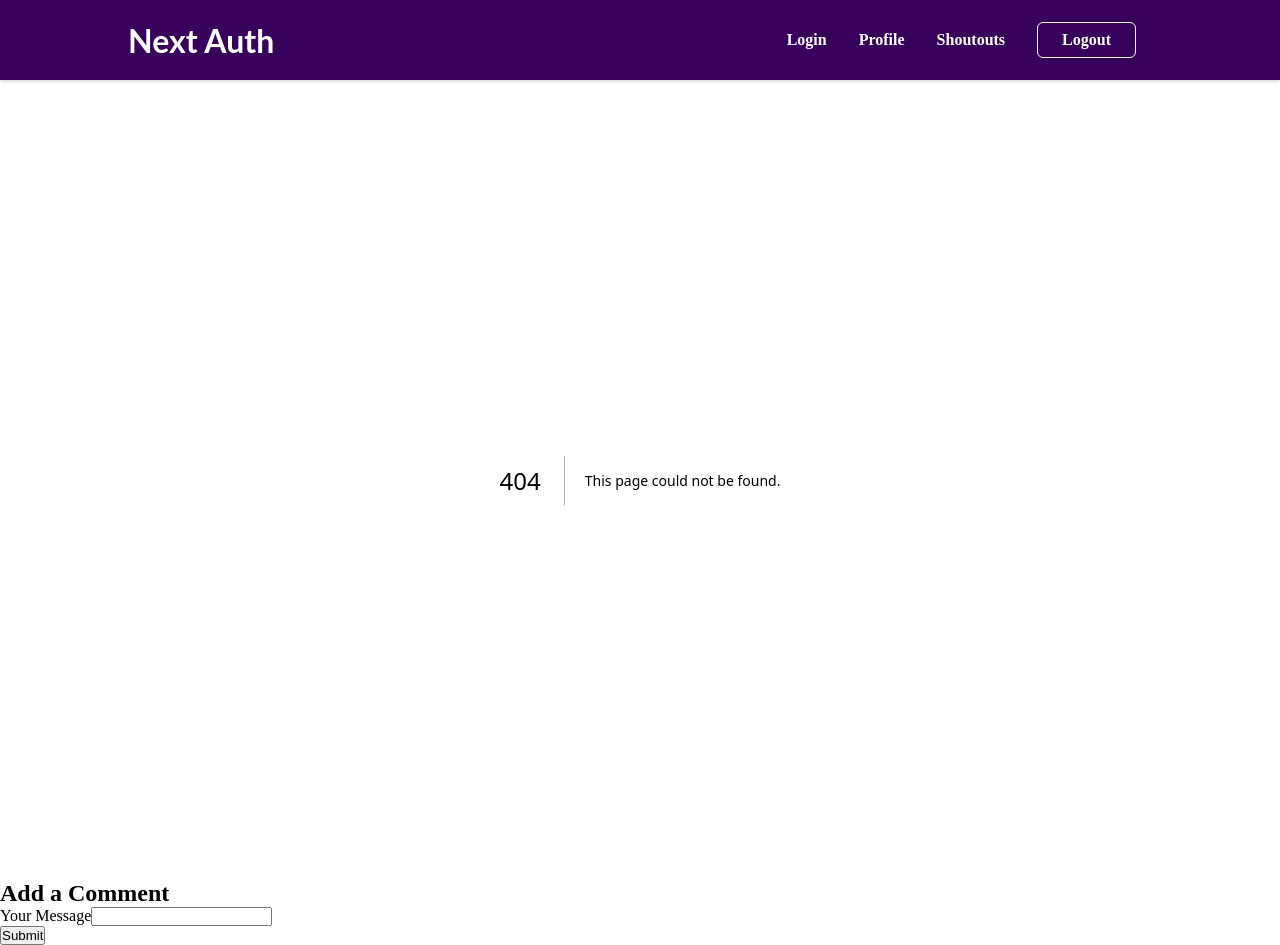
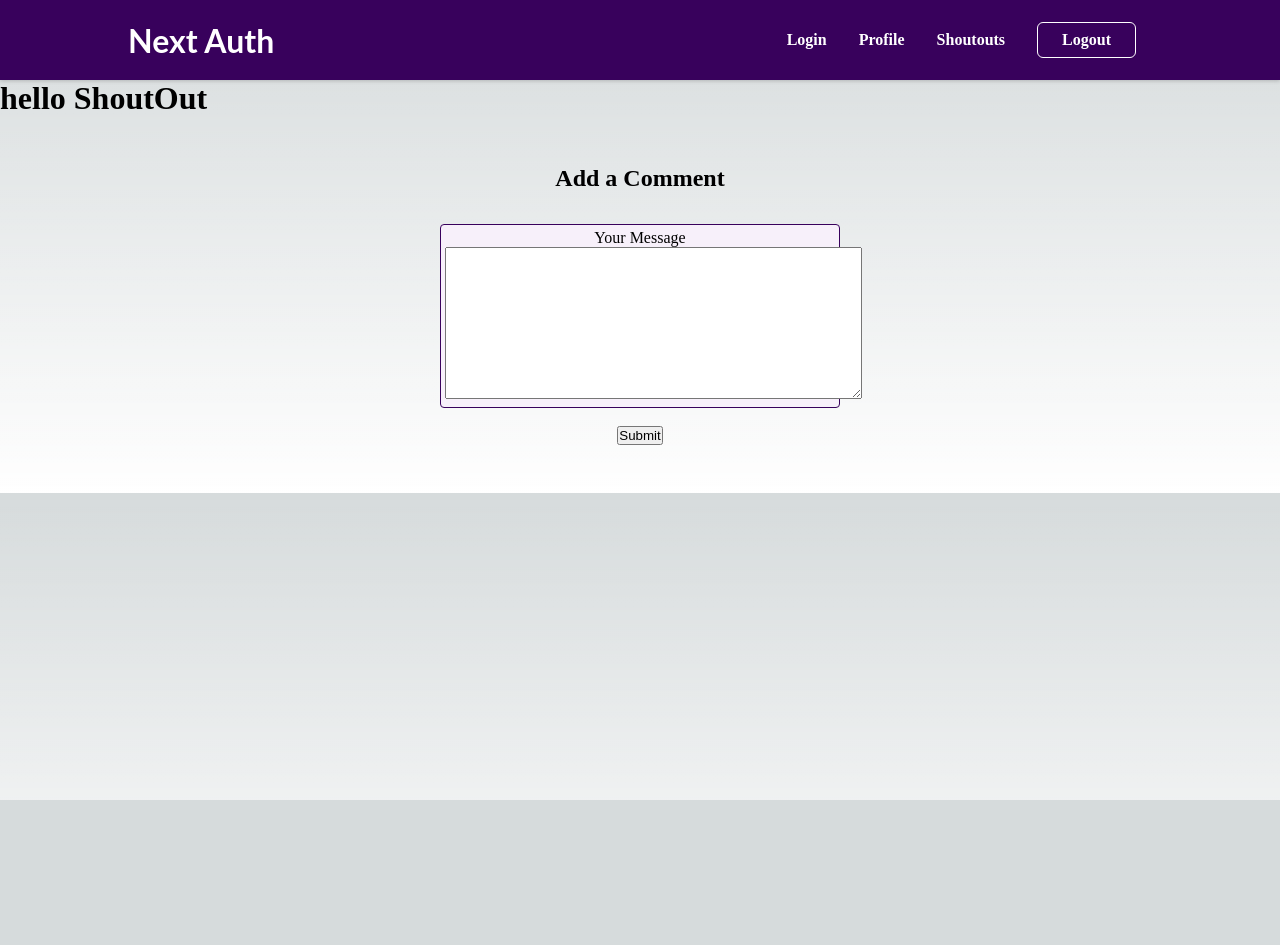
Before and after one commit to varunvns/hztl-social, a Next.js app: page /shoutout in a window 1280 px wide. Before the commit this address had no page. After the commit the page ends 800 px from the top, so only its background shows below. Built offline with nearby package versions, Linux system fonts and the light colour scheme.

Commit message:
comment code changes related to page creation and styling

```diff
--- /dev/null
+++ b/components/Comment/CommentForm.module.css
@@ -0,0 +1,37 @@
+.commentform {
+    margin: 3rem auto;
+    text-align: center;
+  }
+  .forms {
+    width: 95%;
+    max-width: 25rem;
+    margin: 2rem auto;
+  }
+  .inputfield {
+    display: block;
+    font: inherit;
+    width: 100%;
+    border-radius: 4px;
+    border: 1px solid #38015C;
+    padding: 0.25rem;
+    background-color: #F7F0FA;
+  }
+  .text {
+    width: 100%;
+    padding: 12px 20px;
+    margin: 8px 0;
+    display: inline-block;
+    border: 1px solid #ccc;
+    border-radius: 4px;
+    box-sizing: border-box;
+  }
+  .primarybutton {
+    width: 100%;
+    background-color: grey;
+    color: #38015C;
+    padding: 14px 20px;
+    margin: 8px 0;
+    border: none;
+    border-radius: 4px;
+    cursor: pointer;
+  }
--- a/components/Comment/CommentForm.tsx
+++ b/components/Comment/CommentForm.tsx
@@ -1,6 +1,6 @@
 // import { useCallback } from 'react';
 import { useState, useRef } from "react";
-// import classes from "./AuthForm.module.css";
+import classes from './CommentForm.module.css';
 
 async function createComment(comment: string) {
     let commentreceiverid =2;
@@ -25,16 +25,7 @@ const  CommentForm: React.FC = () => {
 
     // const commenterNameRef = useRef<HTMLInputElement>(null);
     // const commenterEmailRef = useRef<HTMLInputElement>(null);
-    const messageRef = useRef<HTMLInputElement>(null);
-
-    // let fields = {
-    //     author_name : '',
-    //     author_email : '',
-    //     content : '',
-    //     post : props.post_id //getting this from the main component
-    // }
-
-
+    const messageRef = useRef<HTMLTextAreaElement>(null);
     async function handleSubmit(event: React.FormEvent) {
         event.preventDefault();
         console.log("Inside comment submit");
@@ -48,29 +39,21 @@ const  CommentForm: React.FC = () => {
           }
 
     }
-
-
-
-
     return (
             <>
+            <section className={classes.commentform}>
             <h2>Add a Comment</h2>
-            <form onSubmit={handleSubmit}>
-                {/* <div className={classes.control}>
-                <label htmlFor="name">Your Name</label>
-                <input type="text" name="commenter-name" id="commenter-name" required ref={commenterNameRef}/>
+            <form className={classes.forms} onSubmit={handleSubmit}>
+                <div className={classes.inputfield}>
+                <label htmlFor="message">Your Message</label>
+                <textarea rows={10} cols={50} name="commenter-message" id="commenter-message"required ref={messageRef}/>
                 </div>
-                <div className={classes.control}></div>
-                <label htmlFor="email">Your Email</label>
-                <input type="email" name="commenter-email" id="commenter-email"required ref={commenterEmailRef}/> */}
+                <br />
                 <div className="">
-                <label htmlFor="message">Your Message</label>
-                <input type="textarea" name="commenter-message" id="commenter-message"required ref={messageRef}/>
-                </div>
-                <div className="">
-                <button type="submit" className="primary">Submit</button>
+                <button type="submit" className="primarybutton">Submit</button>
                 </div>
             </form>
+            </section>
             </>
         )
  };
--- a/components/Comment/ShoutOut.tsx
+++ b/components/Comment/ShoutOut.tsx
@@ -19,8 +19,8 @@ function ShoutOut({ ...props }) {
       {/*
       <CommentForm post_id={props.post.id}/>
        remove it later */}
-      {/* <CommentList comments={props.comments} />
-      <CommentForm post_id={props.post}/>  */}
+      {/* <CommentList comments={props.comments} />      */}
+      <CommentForm />
     </>
   );
 }
--- a/components/MainNavigation/MainNavigation.tsx
+++ b/components/MainNavigation/MainNavigation.tsx
@@ -18,7 +18,7 @@ const MainNavigation: React.FC = () => {
             <Link href="/profile">Profile</Link>
           </li>
           <li>
-            <Link href="/Shoutouts">Shoutouts</Link>
+            <Link href="/shoutout">Shoutouts</Link>
           </li>
           <li>
             <button>Logout</button>
--- a/pages/_app.tsx
+++ b/pages/_app.tsx
@@ -4,11 +4,8 @@ import Layout from "@/components/Layout/Layout";
 import CommentForm from "@/components/Comment/CommentForm";
 export default function App({ Component, pageProps }: AppProps) {
   return (
-    <>
     <Layout>
       <Component {...pageProps} />
     </Layout>
-    <CommentForm/>
-    </>
   );
 }
--- a/pages/api/post/comment.ts
+++ b/pages/api/post/comment.ts
@@ -23,8 +23,7 @@ async function handler(
   const db = client.db();
   //Make dynamic
 
-  let count = (await db.collection("comments").find({}).toArray()).length + 1;
-  console.log('count is:'+ count);
+
   const existingUser = await db.collection("employees").findOne({ id: commentauthorid });
   if (!existingUser) {
     res.status(422).json({ message: "User does not exist" });
@@ -32,7 +31,6 @@ async function handler(
     return;
   }
   const result = await db.collection("comments").insertOne({
-    id:count,
     commentreceiverid:commentreceiverid,
     commentauthorid:commentauthorid,
     DateTime: Date.now(),
--- a/pages/index.tsx
+++ b/pages/index.tsx
@@ -11,7 +11,7 @@ export default function Home() {
   return (
     <>
       <StartingPageContent></StartingPageContent>
-      <ShoutOut/>
+
     </>
   );
 }
--- /dev/null
+++ b/pages/shoutout.tsx
@@ -0,0 +1,9 @@
+import ShoutOut from '@/components/Comment/ShoutOut';
+
+function ShoutoutPage() {
+  return <>
+  <ShoutOut/>
+  </>;
+}
+
+export default ShoutoutPage;
```
